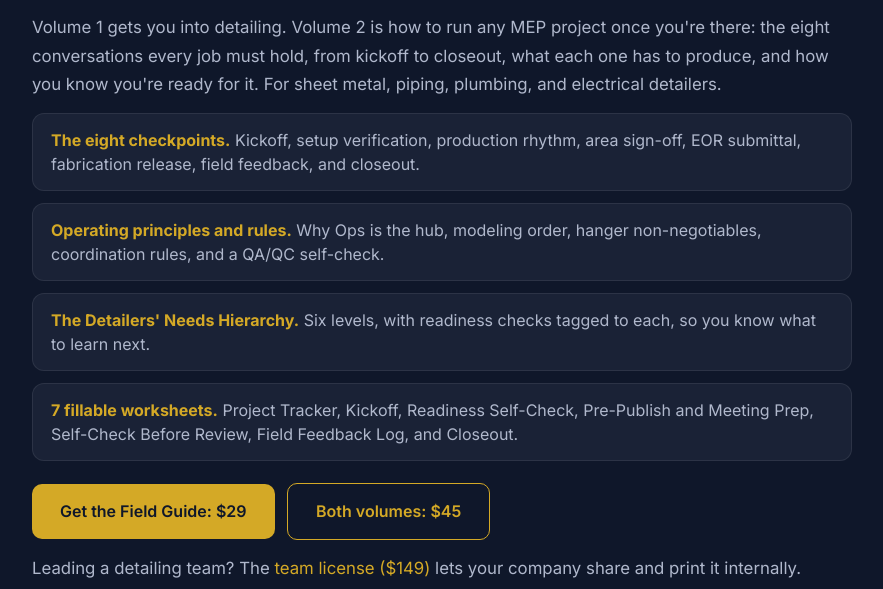
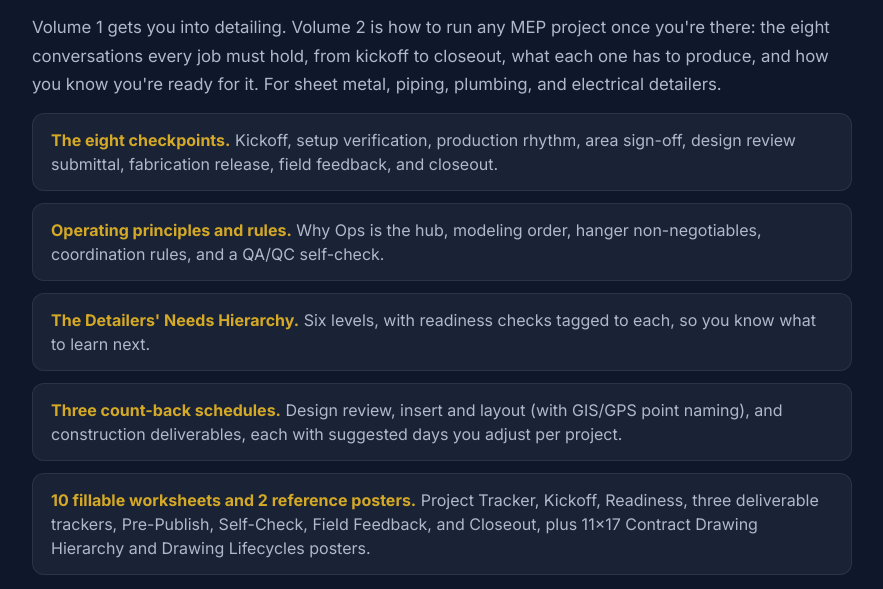
Before and after one commit to jergrif73/jgriffithtech-landing, a plain HTML site: page detailers-path.html in a window 1280 px wide. Shown: the part 2927-3516 px from the top of the page, without its empty margins (198-1081 px from the left). Drawn offline with Linux system fonts and the light colour scheme.

Commit message:
Field Guide section: design review terms, count-back schedules, 10 worksheets + posters

```diff
--- a/detailers-path.html
+++ b/detailers-path.html
@@ -113,10 +113,11 @@
       <h2>Already detailing? Volume 2: the Project Field Guide.</h2>
       <p>Volume 1 gets you into detailing. Volume 2 is how to run any MEP project once you're there: the eight conversations every job must hold, from kickoff to closeout, what each one has to produce, and how you know you're ready for it. For sheet metal, piping, plumbing, and electrical detailers.</p>
       <ul class="dp-list">
-        <li><strong>The eight checkpoints.</strong> Kickoff, setup verification, production rhythm, area sign-off, EOR submittal, fabrication release, field feedback, and closeout.</li>
+        <li><strong>The eight checkpoints.</strong> Kickoff, setup verification, production rhythm, area sign-off, design review submittal, fabrication release, field feedback, and closeout.</li>
         <li><strong>Operating principles and rules.</strong> Why Ops is the hub, modeling order, hanger non-negotiables, coordination rules, and a QA/QC self-check.</li>
         <li><strong>The Detailers' Needs Hierarchy.</strong> Six levels, with readiness checks tagged to each, so you know what to learn next.</li>
-        <li><strong>7 fillable worksheets.</strong> Project Tracker, Kickoff, Readiness Self-Check, Pre-Publish and Meeting Prep, Self-Check Before Review, Field Feedback Log, and Closeout.</li>
+        <li><strong>Three count-back schedules.</strong> Design review, insert and layout (with GIS/GPS point naming), and construction deliverables, each with suggested days you adjust per project.</li>
+        <li><strong>10 fillable worksheets and 2 reference posters.</strong> Project Tracker, Kickoff, Readiness, three deliverable trackers, Pre-Publish, Self-Check, Field Feedback, and Closeout, plus 11x17 Contract Drawing Hierarchy and Drawing Lifecycles posters.</li>
       </ul>
       <p style="margin-top:22px"><a href="https://jgriffithtech.gumroad.com/l/detailers-path-field-guide" class="btn btn-primary">Get the Field Guide: $29</a> <a href="https://jgriffithtech.gumroad.com/l/detailers-path-bundle" class="btn" style="border:1px solid #D4A926;color:#D4A926;margin-left:8px">Both volumes: $45</a></p>
       <p>Leading a detailing team? The <a href="https://jgriffithtech.gumroad.com/l/detailers-path-field-guide">team license ($149)</a> lets your company share and print it internally. Apprentices and students: code JATC for 50% off the personal edition and the bundle.</p>
```
